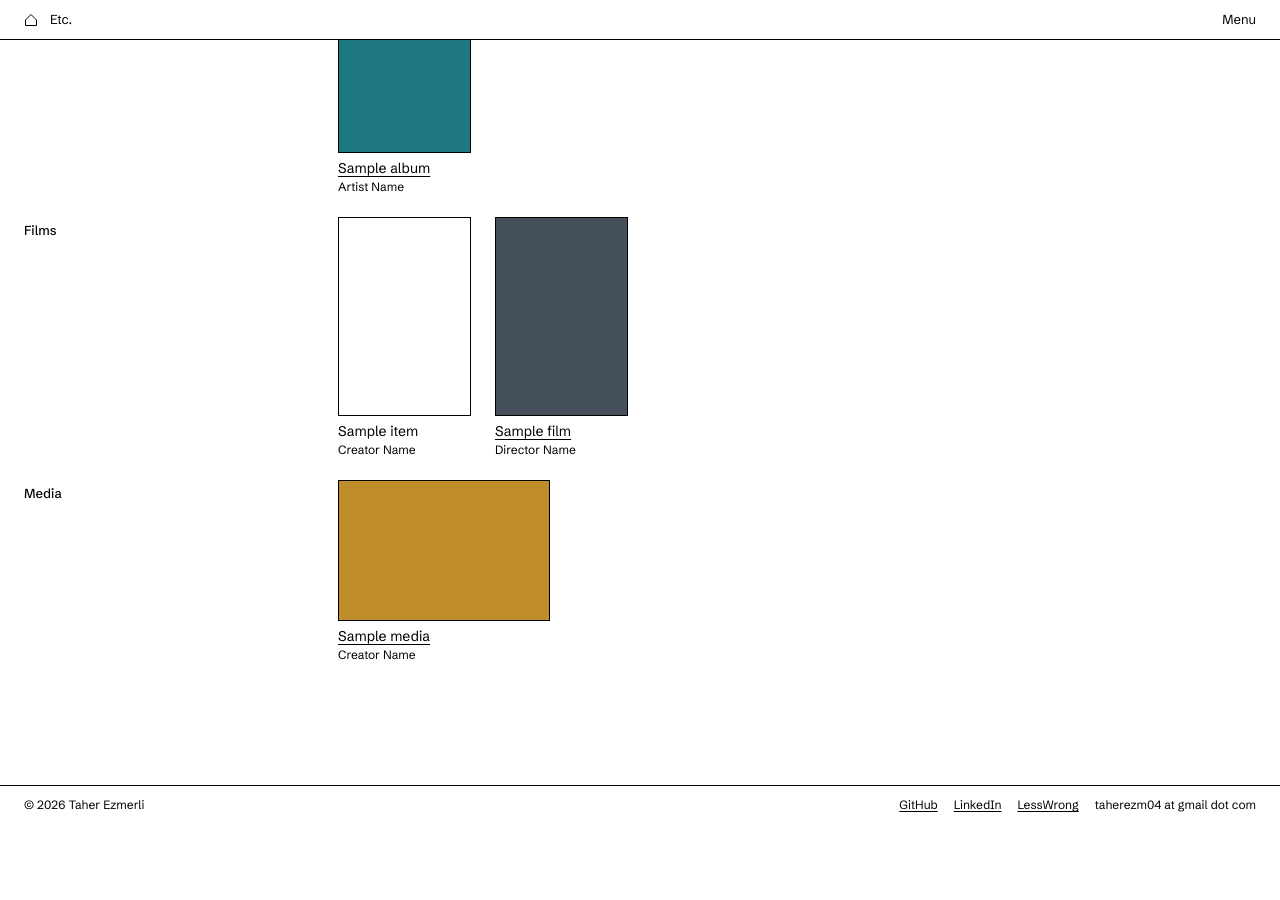
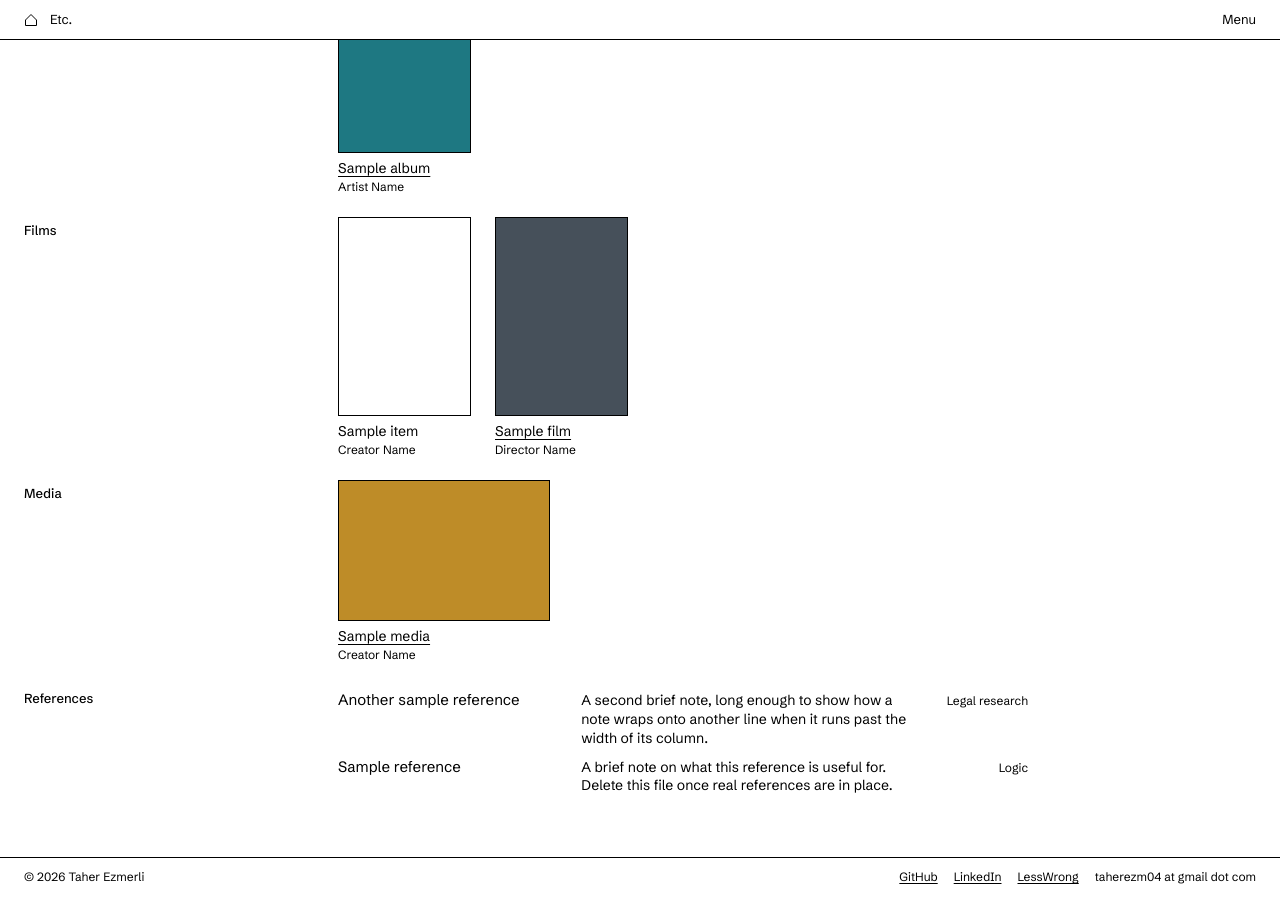
Before and after one commit to taherezm/personalsite, a Jekyll site: the page built from etc/index.md, in a window 1280 px wide and 900 px high, scrolled down 79 px. Built offline with Jekyll 4.4.1, drawn with Linux system fonts in a browser that asks for light colours; before the commit the page ends 906 px from its top, so only the background shows below that.

Commit message:
Add a References group to Etc. with topics and brief notes

```diff
--- a/_config.yml
+++ b/_config.yml
@@ -73,6 +73,9 @@ etc_kinds:
   - key: media
     label: Media
     covers: landscape
+  - key: reference
+    label: References
+    sort: topic          # Listed by topic (alphabetically), not by date.
   - key: other
     label: Other
 
--- a/_includes/row.html
+++ b/_includes/row.html
@@ -1,12 +1,14 @@
 {%- comment -%}
 One line in a listing. An entry with body text links to its own page;
 an entry with no body but a `link` goes straight to that address;
-an entry with neither is plain text.
+an entry with neither is plain text. A `note` is shown beside the title
+(in place of the author); a `topic` is shown at the right.
 {%- endcomment -%}
 {%- assign item = include.item -%}
 {%- assign body = item.content | strip -%}
 {%- assign by = item.author | default: item.by -%}
-<li class="row{% unless by %} row-plain{% endunless %}">
+{%- assign second = item.note | default: by -%}
+<li class="row{% unless second %} row-plain{% endunless %}{% if item.note %} row-noted{% endif %}">
   <span class="row-title">
     {%- if body != "" -%}
     <a href="{{ item.url | relative_url }}">{{ item.title }}</a>
@@ -16,8 +18,10 @@ an entry with neither is plain text.
     {{ item.title }}
     {%- endif -%}
   </span>
-  {%- if by %}
+  {%- if item.note %}
+  <span class="row-by row-note">{{ item.note }}</span>
+  {%- elsif by %}
   <span class="row-by">{{ by }}</span>
   {%- endif %}
-  <span class="row-meta">{% if item.status %}{{ item.status }} {% endif %}{% if include.format %}<time datetime="{{ item.date | date: '%Y-%m-%d' }}">{{ item.date | date: include.format }}</time>{% endif %}</span>
+  <span class="row-meta">{% if item.topic %}{{ item.topic }} {% endif %}{% if item.status %}{{ item.status }} {% endif %}{% if include.format %}<time datetime="{{ item.date | date: '%Y-%m-%d' }}">{{ item.date | date: include.format }}</time>{% endif %}</span>
 </li>
--- a/_layouts/list.html
+++ b/_layouts/list.html
@@ -24,6 +24,7 @@ Listing page for a collection. Front matter:
   {%- if page.groups %}
     {%- for group in site[page.groups] %}
       {%- assign members = items | where: "kind", group.key %}
+      {%- if group.sort %}{% assign members = members | sort: group.sort %}{% endif %}
       {%- if members.size > 0 %}
   <h2>{{ group.label }}</h2>
         {%- if group.covers %}
--- a/assets/css/site.css
+++ b/assets/css/site.css
@@ -196,6 +196,7 @@ main { padding: 20px var(--gutter) 0; min-height: calc(100vh - var(--bar) - 76px
 .row > * { padding: 4px 0; }
 .row-title a { padding: 4px 0; }
 .row-by { grid-column: 1; grid-row: 2; font-size: 12px; padding-top: 0; }
+.row-note { grid-column: 1 / -1; font-size: 14px; line-height: 1.35; padding-bottom: 6px; }
 .row-meta { grid-column: 2; grid-row: 1; font-size: 12px; white-space: nowrap; text-align: right; font-variant-numeric: tabular-nums; }
 
 @media (min-width: 720px) {
@@ -205,6 +206,8 @@ main { padding: 20px var(--gutter) 0; min-height: calc(100vh - var(--bar) - 76px
   .row { grid-template-columns: minmax(0, 5fr) minmax(0, 4fr) minmax(7em, auto); }
   .row-plain .row-title { grid-column: 1 / span 2; }
   .row-by { grid-column: 2; grid-row: 1; font-size: inherit; padding-top: 4px; }
+  .row-noted { grid-template-columns: minmax(0, 4fr) minmax(0, 6fr) minmax(6em, auto); }
+  .row-note { grid-column: 2; font-size: 14px; padding-bottom: 4px; }
   .row-meta { grid-column: 3; }
 }
 
```
Also changed, not shown: _etc/sample-item.md (+1 -1 lines), _etc/sample-reference-1.md (added, +8 -0 lines), _etc/sample-reference-2.md (added, +7 -0 lines).
